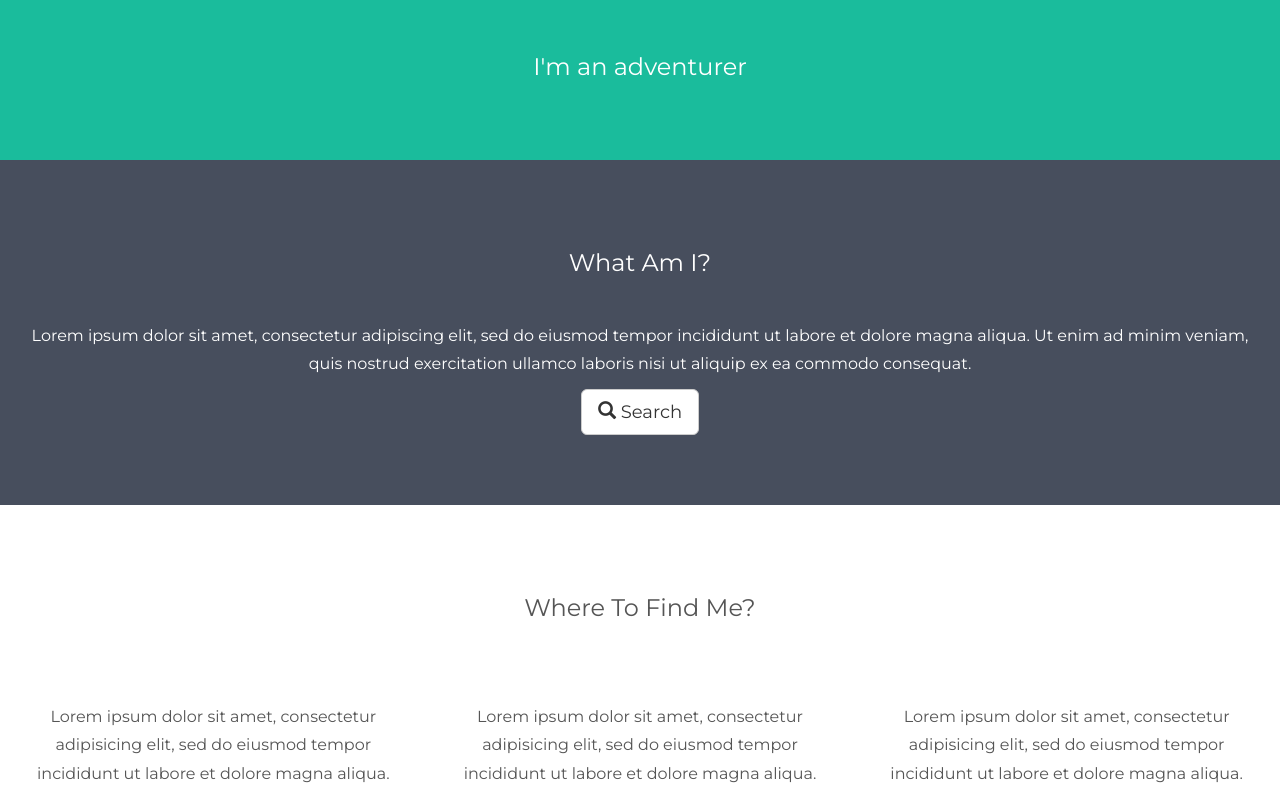
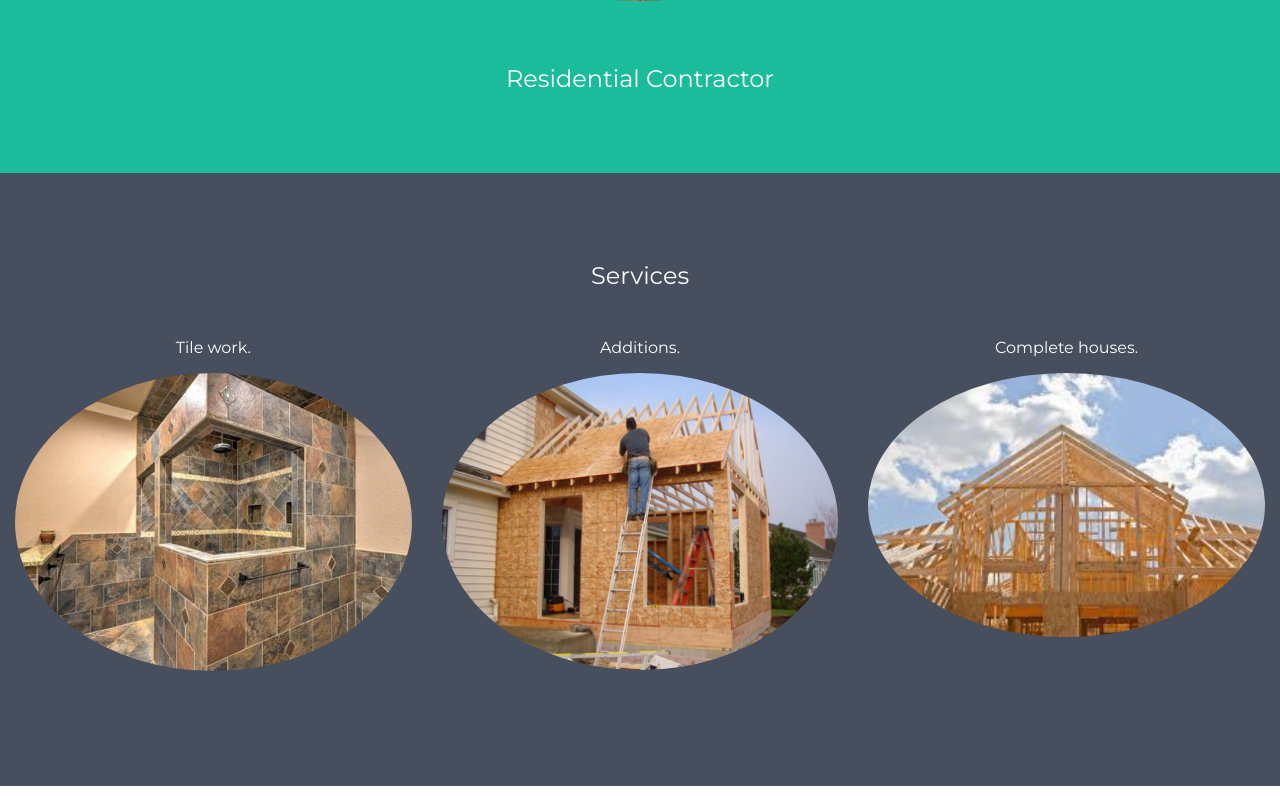
Before and after one commit to JacobBoyce/MacConstruction, a PHP site: page /Index.php in a window 1280 px wide. Shown: the part 515-1311 px from the top of the page. Run offline with PHP 8.4, Linux system fonts and the light colour scheme.

Commit message:
last commit

```diff
--- a/Template.php
+++ b/Template.php
@@ -5,7 +5,7 @@ include "connect.php";
  <html lang="en">
  <head>
    <!-- Theme Made By www.w3schools.com - No Copyright -->
-   <title>Bootstrap Theme Simply Me</title>
+   <title>Freedom Construction</title>
    <meta charset="utf-8">
    <meta name="viewport" content="width=device-width, initial-scale=1">
    <link rel="stylesheet" href="https://maxcdn.bootstrapcdn.com/bootstrap/3.3.7/css/bootstrap.min.css">
@@ -74,42 +74,52 @@ include "connect.php";
 
  <!-- First Container -->
  <div class="container-fluid bg-1 text-center">
-   <h3 class="margin">Who Am I?</h3>
-   <img src="bird.jpg" class="img-responsive img-circle margin" style="display:inline" alt="Bird" width="350" height="350">
-   <h3>I'm an adventurer</h3>
+   <h3 class="margin">Freedom Construction</h3>
+   <img src="images/topPic.jpg" class="img-responsive img-circle margin" style="display:inline" alt="Bird" width="450" height="450">
+   <h3>Residential Contractor</h3>
  </div>
 
  <!-- Second Container -->
  <div class="container-fluid bg-2 text-center">
-   <h3 class="margin">What Am I?</h3>
-   <p>Lorem ipsum dolor sit amet, consectetur adipiscing elit, sed do eiusmod tempor incididunt ut labore et dolore magna aliqua. Ut enim ad minim veniam, quis nostrud exercitation ullamco laboris nisi ut aliquip ex ea commodo consequat. </p>
-   <a href="#" class="btn btn-default btn-lg">
-     <span class="glyphicon glyphicon-search"></span> Search
-   </a>
+   <h3 class="margin">Services</h3>
+   <div class="row">
+     <div class="col-sm-4">
+       <p>Tile work.</p>
+       <center><img src="images/tileShower.jpg" class="img-responsive margin img-circle margin" style="width:100%" alt="Image"></center>
+     </div>
+     <div class="col-sm-4">
+       <p>Additions.</p>
+       <center><img src="images/addition.jpg" class="img-responsive margin img-circle margin" style="width:100%" alt="Image"></center>
+     </div>
+     <div class="col-sm-4">
+       <p>Complete houses.</p>
+       <center><img src="images/house.jpg" class="img-responsive margin img-circle margin" style="width:100%" alt="Image"></center>
+     </div>
+   </div>
  </div>
 
  <!-- Third Container (Grid) -->
  <div class="container-fluid bg-3 text-center">
-   <h3 class="margin">Where To Find Me?</h3><br>
+   <h3 class="margin">Follow Us!</h3><br>
    <div class="row">
      <div class="col-sm-4">
-       <p>Lorem ipsum dolor sit amet, consectetur adipisicing elit, sed do eiusmod tempor incididunt ut labore et dolore magna aliqua.</p>
-       <img src="birds1.jpg" class="img-responsive margin" style="width:100%" alt="Image">
+       <p>Join our group and request us for a job. <br>Check out our old jobs as well.</br></p>
+       <center><img src="images/Facebook-Logo.png" class="img-responsive margin" style="width:25%" alt="Image"></center>
      </div>
      <div class="col-sm-4">
-       <p>Lorem ipsum dolor sit amet, consectetur adipisicing elit, sed do eiusmod tempor incididunt ut labore et dolore magna aliqua.</p>
-       <img src="birds2.jpg" class="img-responsive margin" style="width:100%" alt="Image">
+       <p>See years of our past jobs and see the quality of our work!<br></br></p>
+       <center><img src="images/insta.png" class="img-responsive margin" style="width:25%" alt="Image"></center>
      </div>
      <div class="col-sm-4">
-       <p>Lorem ipsum dolor sit amet, consectetur adipisicing elit, sed do eiusmod tempor incididunt ut labore et dolore magna aliqua.</p>
-       <img src="birds3.jpg" class="img-responsive margin" style="width:100%" alt="Image">
+       <p>Contact us here for more information about our work.<br></br></p>
+       <center><img src="images/twitter.png" class="img-responsive margin" style="width:25%" alt="Image"></center>
      </div>
    </div>
  </div>
 
  <!-- Footer -->
  <footer class="container-fluid bg-4 text-center">
-   <p>Bootstrap Theme Made By <a href="https://www.w3schools.com">www.w3schools.com</a></p>
+   <p><!--Bootstrap Theme Made By <a href="https://www.w3schools.com">www.w3schools.com</a> --></p>
  </footer>
 
  </body>
```
Also changed, not shown: Images/Facebook-Logo.png (added), Images/addition.jpg (added), Images/house.jpg (added), Images/insta.png (added), Images/tileShower.jpg (added), Images/topPic.jpg (added), Images/twitter.png (added), 1 other file.
